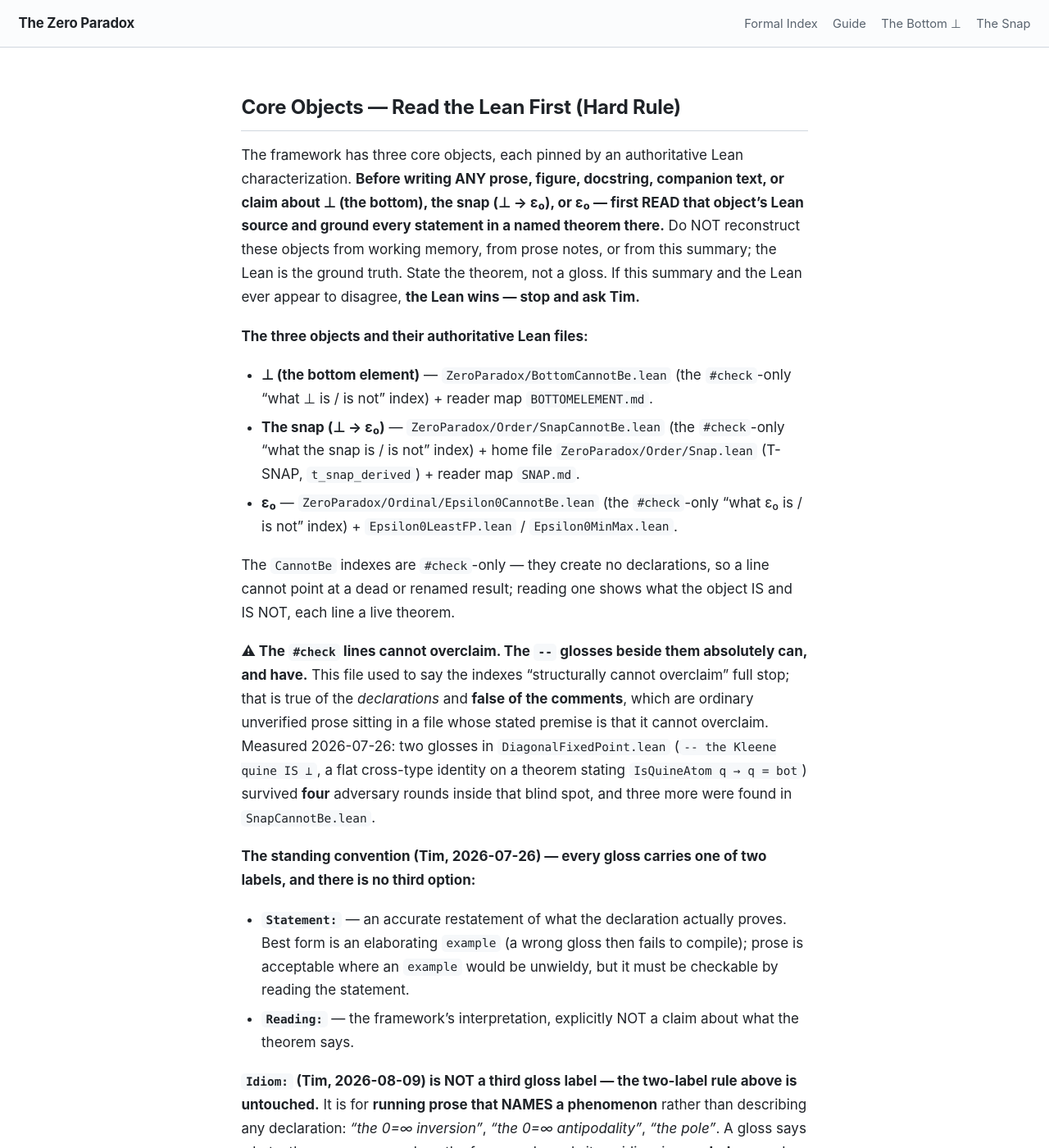
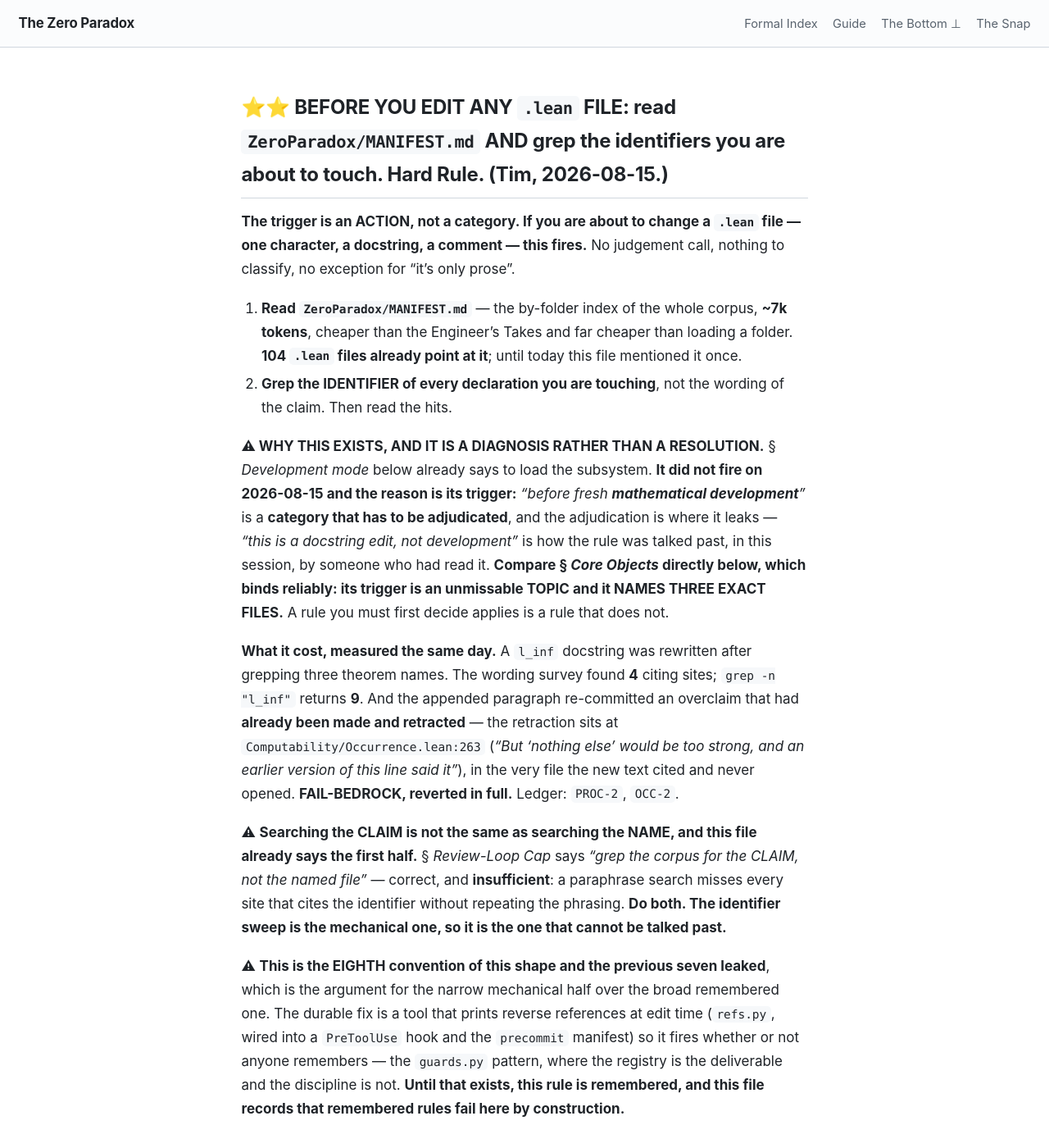
Before and after one commit to timbrigham/ZeroParadox, a Jekyll site: the page built from CLAUDE.md, in a window 1280 px wide and 1400 px high, scrolled down 4465 px. Shown: the whole window at 82% size. Built offline with Jekyll 4.4.1, drawn with Linux system fonts in a browser that asks for light colours; our own code applies the rules of GitHub Pages for plain Markdown files.

Commit message:
Trigger the subsystem read on an action, not a category

```diff
--- a/CLAUDE.md
+++ b/CLAUDE.md
@@ -121,6 +121,46 @@ something and every ORDINARY finding from an agent **reading** something, with n
 remembering, which this file elsewhere records as failing by construction. That is visible debt, not a
 solved problem — and this register is the **seventh** convention of this shape, the previous six having
 all leaked.
+
+## ⭐⭐ BEFORE YOU EDIT ANY `.lean` FILE: read `ZeroParadox/MANIFEST.md` AND grep the identifiers you are about to touch. Hard Rule. (Tim, 2026-08-15.)
+
+**The trigger is an ACTION, not a category. If you are about to change a `.lean` file — one character, a
+docstring, a comment — this fires.** No judgement call, nothing to classify, no exception for "it's only
+prose".
+
+1. **Read `ZeroParadox/MANIFEST.md`** — the by-folder index of the whole corpus, **~7k tokens**, cheaper
+   than the Engineer's Takes and far cheaper than loading a folder. **104 `.lean` files already point at
+   it**; until today this file mentioned it once.
+2. **Grep the IDENTIFIER of every declaration you are touching**, not the wording of the claim. Then read
+   the hits.
+
+**⚠ WHY THIS EXISTS, AND IT IS A DIAGNOSIS RATHER THAN A RESOLUTION.** § *Development mode* below already
+says to load the subsystem. **It did not fire on 2026-08-15 and the reason is its trigger:** *"before
+fresh **mathematical development**"* is a **category that has to be adjudicated**, and the adjudication is
+where it leaks — *"this is a docstring edit, not development"* is how the rule was talked past, in this
+session, by someone who had read it. **Compare § *Core Objects* directly below, which binds reliably: its
+trigger is an unmissable TOPIC and it NAMES THREE EXACT FILES.** A rule you must first decide applies is a
+rule that does not.
+
+**What it cost, measured the same day.** A `l_inf` docstring was rewritten after grepping three theorem
+names. The wording survey found **4** citing sites; `grep -n "l_inf"` returns **9**. And the appended
+paragraph re-committed an overclaim that had **already been made and retracted** — the retraction sits at
+`Computability/Occurrence.lean:263` (*"But 'nothing else' would be too strong, and an earlier version of
+this line said it"*), in the very file the new text cited and never opened. **FAIL-BEDROCK, reverted in
+full.** Ledger: `PROC-2`, `OCC-2`.
+
+⚠ **Searching the CLAIM is not the same as searching the NAME, and this file already says the first
+half.** § *Review-Loop Cap* says *"grep the corpus for the CLAIM, not the named file"* — correct, and
+**insufficient**: a paraphrase search misses every site that cites the identifier without repeating the
+phrasing. **Do both. The identifier sweep is the mechanical one, so it is the one that cannot be talked
+past.**
+
+⚠ **This is the EIGHTH convention of this shape and the previous seven leaked**, which is the argument for
+the narrow mechanical half over the broad remembered one. The durable fix is a tool that prints reverse
+references at edit time (`refs.py`, wired into a `PreToolUse` hook and the `precommit` manifest) so it
+fires whether or not anyone remembers — the `guards.py` pattern, where the registry is the deliverable and
+the discipline is not. **Until that exists, this rule is remembered, and this file records that remembered
+rules fail here by construction.**
 
 ## Core Objects — Read the Lean First (Hard Rule)
 
```
